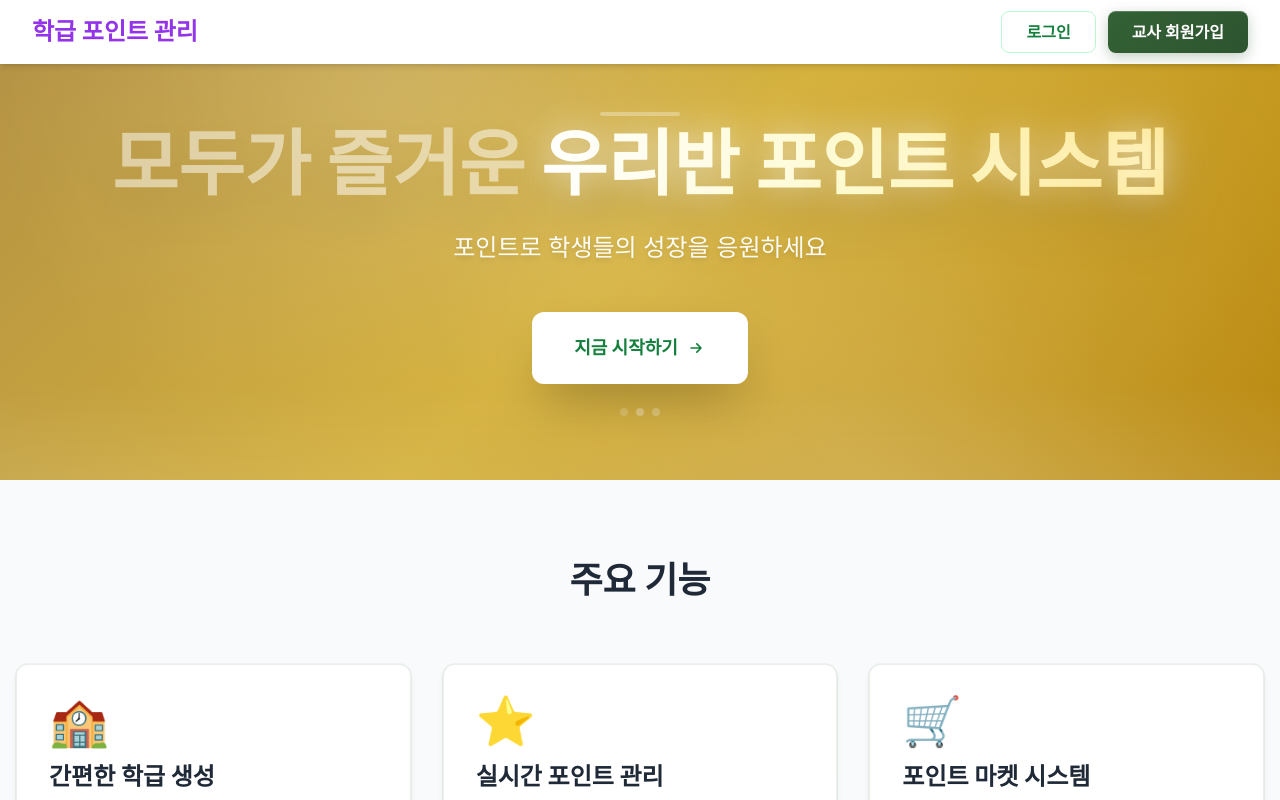
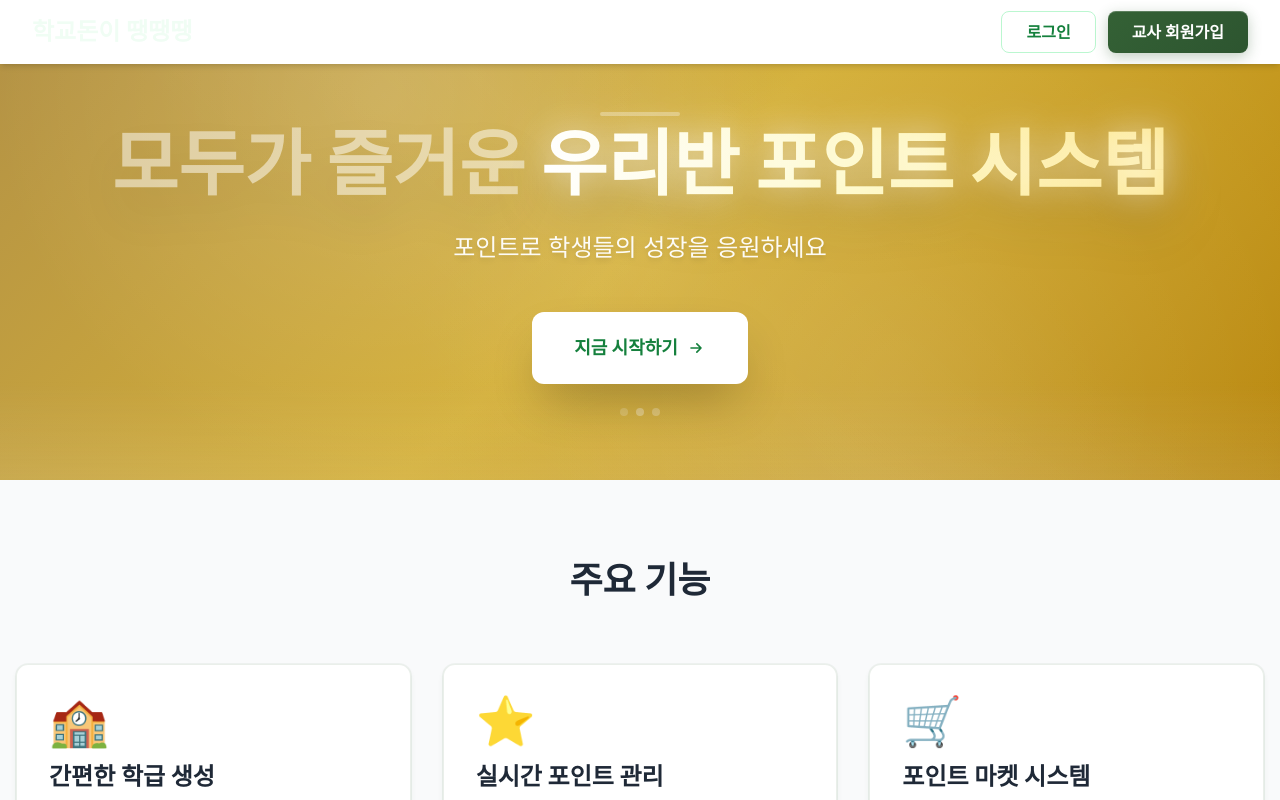
Before and after one commit to yoorrard/hakgyodon, a plain HTML site: page index.html in a window 1280 px wide. Drawn offline with nearby package versions, Linux system fonts and the light colour scheme.

Commit message:
Update index.html

```diff
--- a/index.html
+++ b/index.html
@@ -3,7 +3,7 @@
  <head>
   <meta charset="UTF-8">
   <meta name="viewport" content="width=device-width, initial-scale=1.0">
-  <title>학급 포인트 관리 플랫폼</title>
+  <title>학교돈이 땡땡</title>
   <script src="/_sdk/data_sdk.js"></script>
   <script src="/_sdk/element_sdk.js"></script>
   <script src="https://cdn.tailwindcss.com"></script>
@@ -358,7 +358,7 @@
   <nav id="navbar" class="fixed w-full top-0 z-50 bg-white shadow-md">
    <div class="max-w-7xl mx-auto px-4 sm:px-6 lg:px-8">
     <div class="flex justify-between items-center h-16">
-     <div class="flex items-center"><span id="platformTitle" class="text-lg sm:text-xl lg:text-2xl font-bold text-purple-600 truncate">학급 포인트 관리</span>
+     <div class="flex items-center"><span id="platformTitle" class="text-lg sm:text-xl lg:text-2xl font-bold text-green-50 truncate">학교돈이 땡땡땡</span>
      </div>
      <div class="flex gap-2 sm:gap-3"><button id="loginBtn" class="px-3 sm:px-4 lg:px-6 py-2 text-green-700 font-semibold hover:bg-green-50 rounded-lg transition text-sm sm:text-base border border-green-200"> 로그인 </button> <button id="signupBtn" class="px-3 sm:px-4 lg:px-6 py-2 bg-green-700 text-white font-semibold rounded-lg btn-primary text-sm sm:text-base whitespace-nowrap"> 교사 회원가입 </button>
      </div>
```
